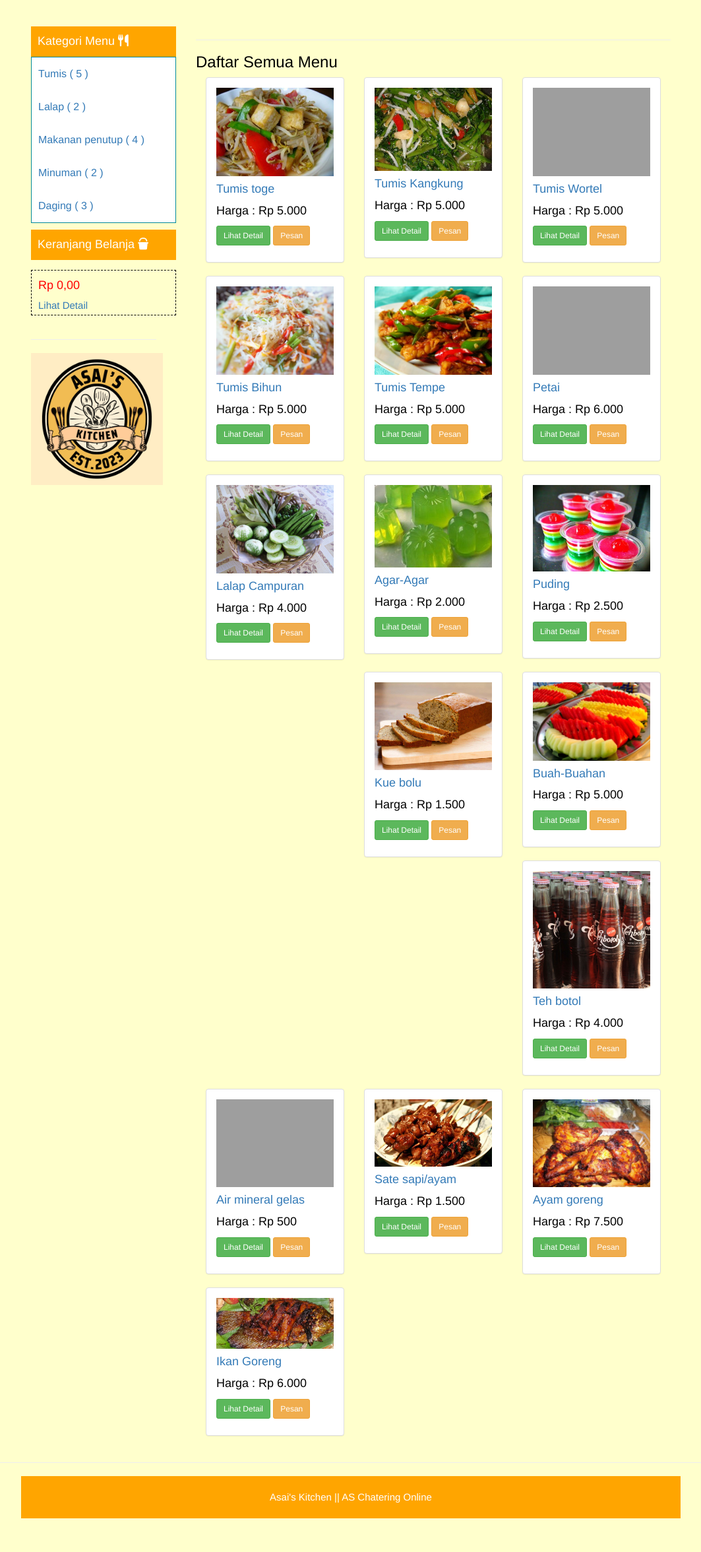
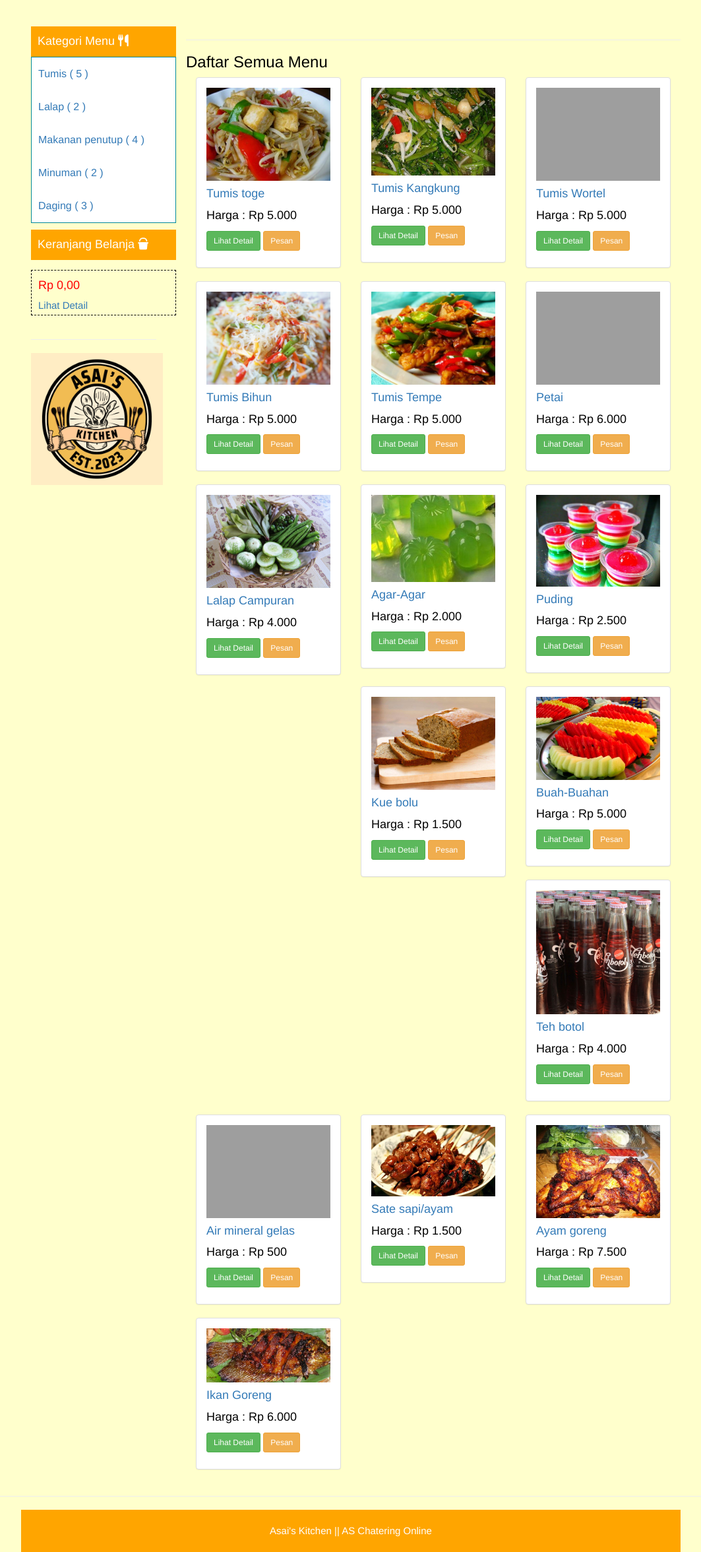
Before and after one commit to ahmadsyaifuddin-dins/catering, a PHP site: page /catering/menu.php in a window 1280 px wide. Shown: the part 50-2402 px from the top of the page at 66% size, without its empty margins (108-1171 px from the left). Before the commit the page ends 2351 px from the top, so only its background shows below. Run offline with PHP 8.4, Linux system fonts and the light colour scheme; data comes from the database, SQL or seed files in the repository; grey boxes are pictures that could not be loaded.

Commit message:
Update menu.php

```diff
--- a/menu.php
+++ b/menu.php
@@ -79,7 +79,7 @@
 
 		<div class="col-md-9">
 			<div class="row">
-			<div class="col-md-12">
+			<div class="col-md-14">
 			<hr>
 			<h3><font color="black">Daftar Semua Menu</h3>
 				<?php
```
